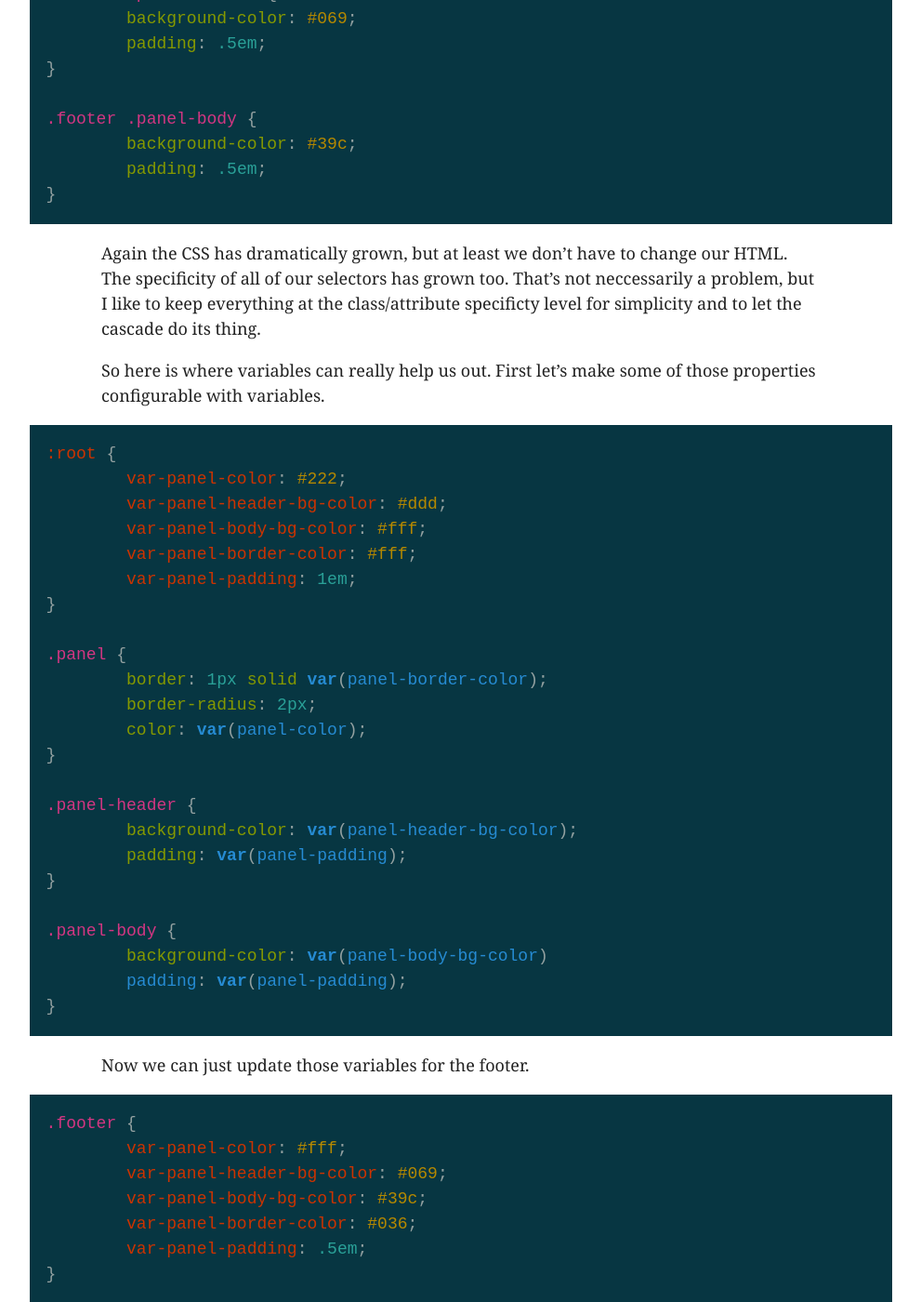
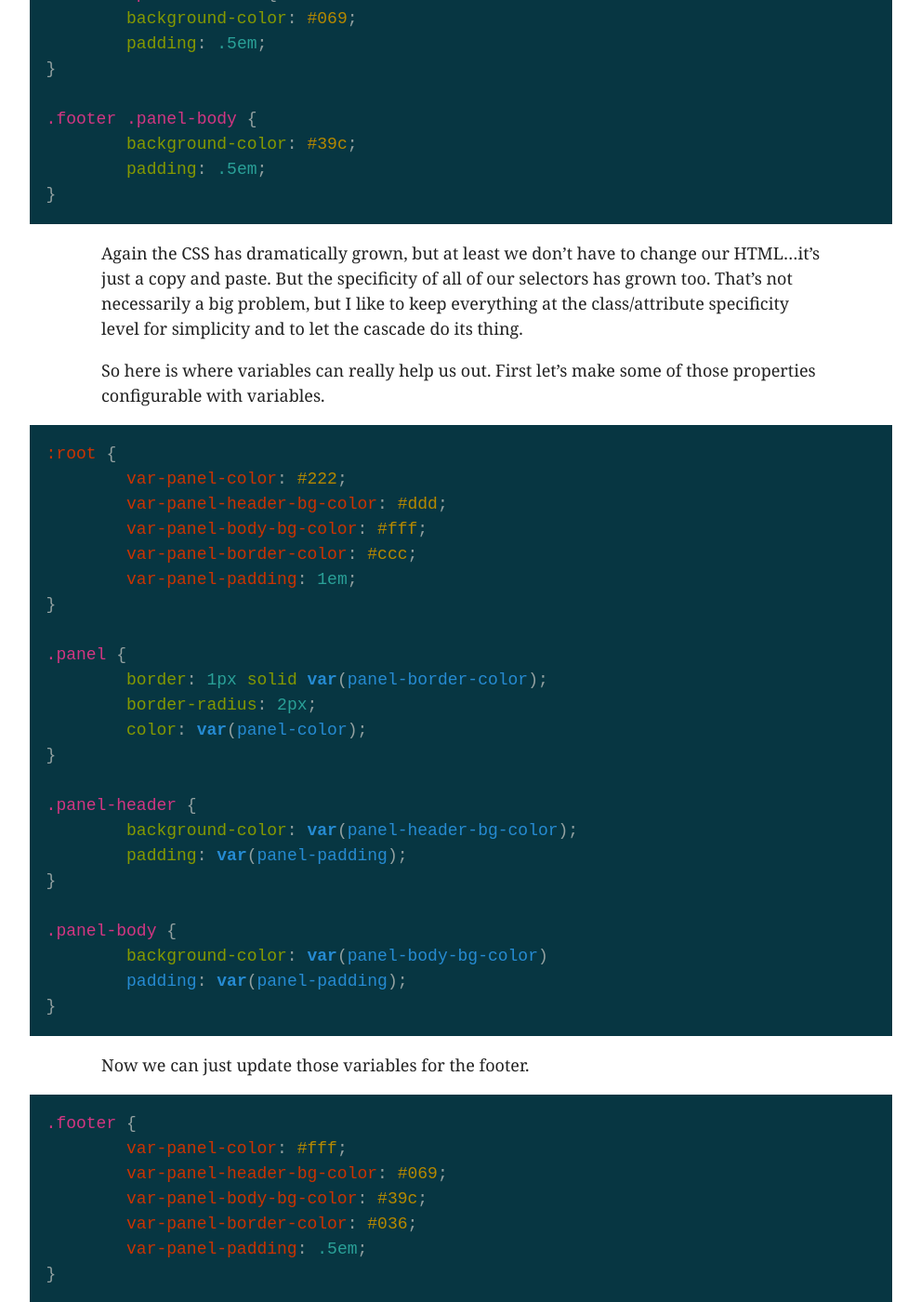
Before and after one commit to ericponto/ericponto.github.io, a Jekyll site: the page built from _posts/2014-03-27-value-of-css-variables.md, in a window 1280 px wide and 1400 px high, scrolled down 4148 px. Shown: the whole window at 93% size, without its empty margins (144-1135 px from the left). Built offline with Jekyll 4.4.1, drawn with Linux system fonts in a browser that asks for light colours; Markdown is read by kramdown in place of the engine named in the settings; comment, search, counter and statistics services are not loaded; some of the changed text lies outside the part shown.

Commit message:
some edits to css vars post

```diff
--- a/_posts/2014-03-27-value-of-css-variables.md
+++ b/_posts/2014-03-27-value-of-css-variables.md
@@ -133,7 +133,7 @@ So our CSS has almost doubled in size and we now need to modify our HTML with th
 }
 {% endhighlight %}
 
-Again the CSS has dramatically grown, but at least we don't have to change our HTML. The specificity of all of our selectors has grown too. That's not neccessarily a problem, but I like to keep everything at the class/attribute specificty level for simplicity and to let the cascade do its thing.
+Again the CSS has dramatically grown, but at least we don't have to change our HTML...it's just a copy and paste. But the specificity of all of our selectors has grown too. That's not necessarily a big problem, but I like to keep everything at the class/attribute specificity level for simplicity and to let the cascade do its thing.
 
 So here is where variables can really help us out. First let's make some of those properties configurable with variables.
 
@@ -142,7 +142,7 @@ So here is where variables can really help us out. First let's make some of thos
 	var-panel-color: #222;
 	var-panel-header-bg-color: #ddd;
 	var-panel-body-bg-color: #fff;
-	var-panel-border-color: #fff;
+	var-panel-border-color: #ccc;
 	var-panel-padding: 1em;
 }
 
```
Also changed, not shown: other parts of _posts/2014-03-27-value-of-css-variables.md (+4 -4 lines).
